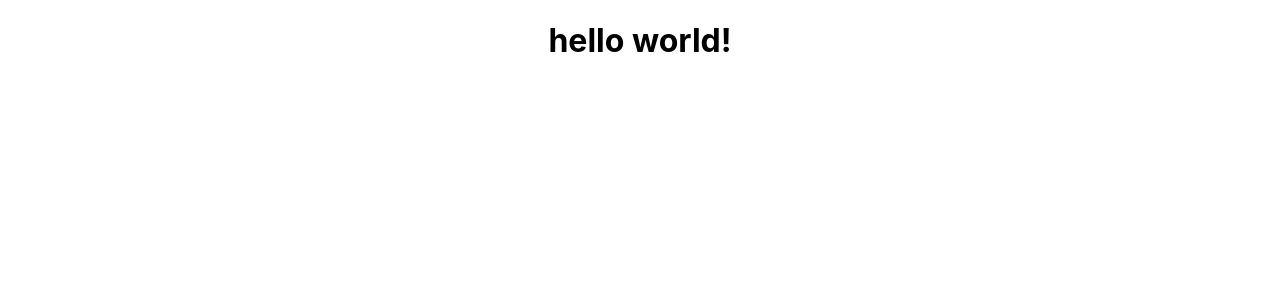
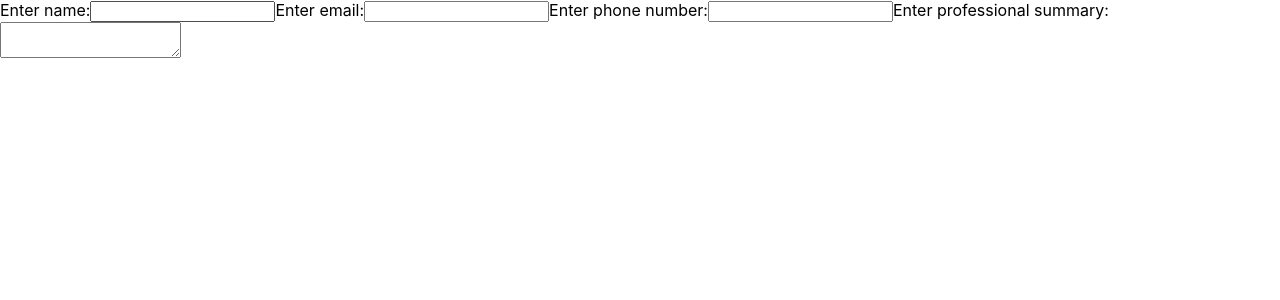
Before and after one commit to frantic-dev/cv-project, a React (Create React App) app: page / in a window 1280 px wide. Shown: the top 300 px of the page. Built offline with nearby package versions, Linux system fonts and the light colour scheme.

Commit message:
general form section

```diff
--- a/src/App.js
+++ b/src/App.js
@@ -1,11 +1,15 @@
+import { Component } from 'react';
 import './App.css';
+import GeneralData from './components/GeneralForm';
 
-function App() {
-  return (
-    <div className="App">
-      <h1>hello world!</h1>
-    </div>
-  );
+class App extends Component{
+  render() {
+    return(
+      <div>
+        <GeneralData />
+      </div>
+    )
+  }
 }
 
 export default App;
--- /dev/null
+++ b/src/components/GeneralForm.js
@@ -0,0 +1,22 @@
+import { Component } from "react";
+
+class GeneralData extends Component {
+  constructor(props) {
+    super(props);
+  }
+  render() {
+    return (
+      <section>
+        <label htmlFor="name">Enter name:</label>
+        <input type="text" id="name" />
+        <label htmlFor="email">Enter email:</label>
+        <input type="text" id="email" />
+        <label htmlFor="number">Enter phone number:</label>
+        <input type="text" id="number" />
+        <label htmlFor="professionalSummary">Enter professional summary:</label>
+        <textarea id="professionalSummary" />
+      </section>
+    );
+  }
+}
+export default GeneralData;
```
